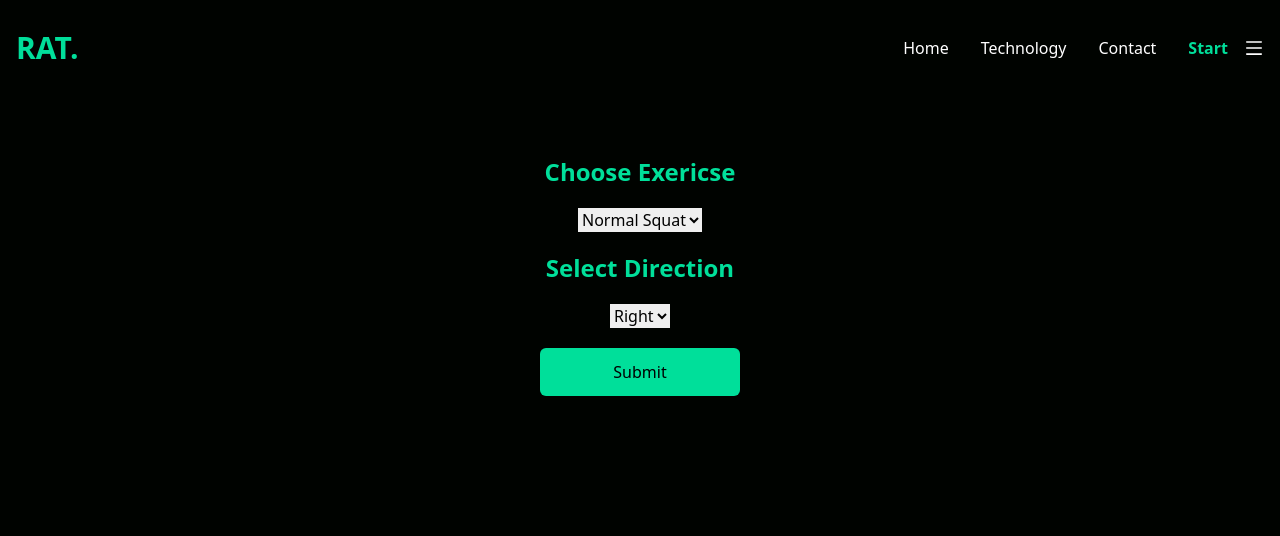
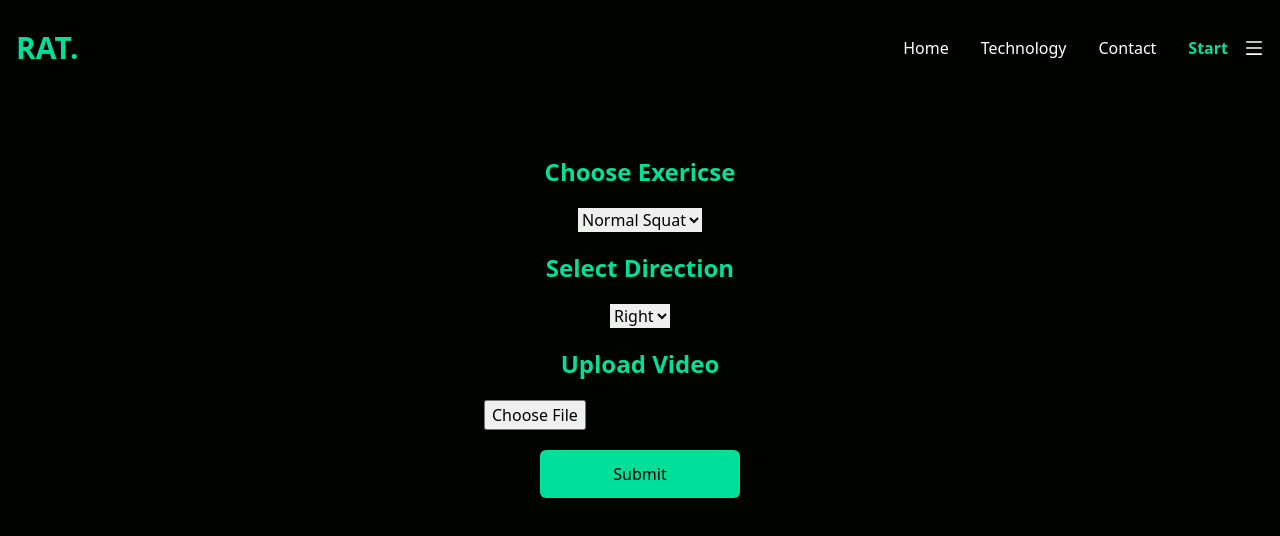
Before and after one commit to ikanbilis99/gym-webapp, a React (Create React App) app: page /getstarted in a window 1280 px wide. Shown: the top 536 px of the page. Built offline with nearby package versions, Linux system fonts and the light colour scheme.

Commit message:
Update Main.jsx
added feature to upload file

```diff
--- a/src/components/Main.jsx
+++ b/src/components/Main.jsx
@@ -1,27 +1,26 @@
-import {React, useState} from 'react';
-import axios from 'axios';
+import {React, useState, useEffect} from 'react';
 
 export const Main = () => {
   const [exercise, setExercise] = useState('');
   const [side, setSide] = useState('');
+  const [file, setFile] = useState('');
 
-const handleSubmit1 = (event) => {
-  event.preventDefault();
-  const process = { exercise, side };
+const handleSubmit = (e) => {
+  e.preventDefault();
+  const process = { exercise, side, file };
   console.log(process);
-}
-
+};
 
   return (
-    <form onSubmit={handleSubmit1}>
+    <form onSubmit={handleSubmit}>
       <h2 className='text-2xl text-[#00df9a] font-bold mt-[60px] text-center'>Choose Exericse</h2>
       <div style={{display: 'flex' , justifyContent: 'center'}}>
         <select
           className='mt-[20px]'
           value={exercise}
-          onChange={(event) => setExercise(event.target.value)}
+          onChange={(e) => setExercise(e.target.value)}
         >
-          <option value="norma_squat">Normal Squat</option>
+          <option value="normal_squat">Normal Squat</option>
           <option value="wide_squat">Wide Squat</option>
           <option value="narrow_squat">Narrow Squat</option>
         </select>
@@ -32,21 +31,24 @@ const handleSubmit1 = (event) => {
         <select
           className='mt-[20px]'
           value={side}
-          onChange={(event) => setSide(event.target.value)}
+          onChange={(e) => setSide(e.target.value)}
         >
           <option value="Right">Right</option>
           <option value="Left">Left</option>
         </select>
       </div>
 
-      <div style={{display: 'flex' , justifyContent: 'center'}}>
+      <h2 className='text-2xl text-[#00df9a] font-bold mt-[20px] text-center'>Upload Video</h2>
+      <div style={{display: 'flex' , justifyContent: 'center', alignItems:'center'}}>
+        <input type="file" id="myFile" name="filename" className='mt-[20px]' value={file} onChange={(e) => setFile(e.target.value)}/>
+      </div>
+
+      <div style={{display: 'flex',  justifyContent:'center'}}>
         <button className='bg-[#00df9a] w-[200px] rounded-md font-medium my-6 mx-auto py-3 text-black mt-[20px]'>Submit</button>
       </div>
     </form>
   );
 
-}
+  }
 
 export default Main
-
-//feature for user to select file from computer
```
